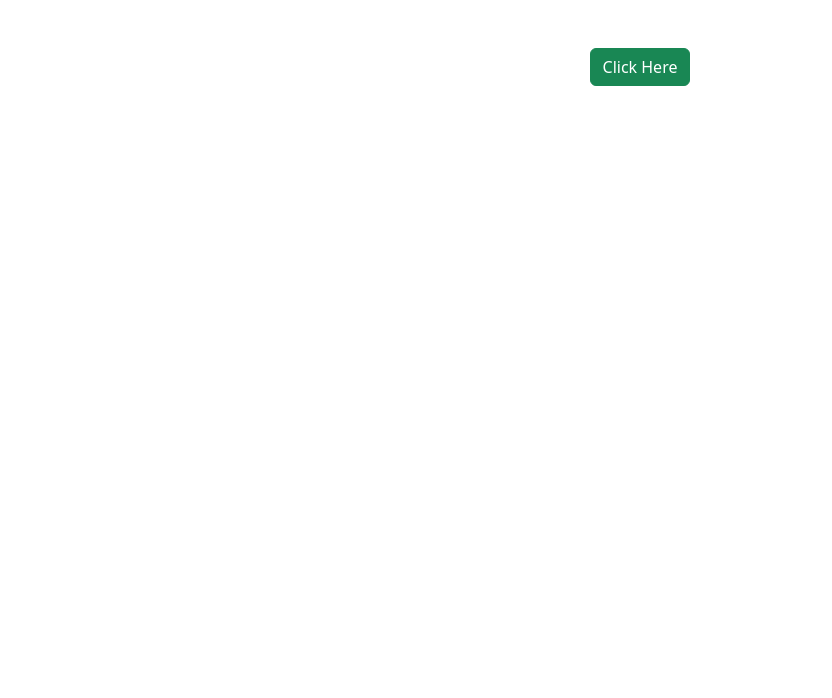
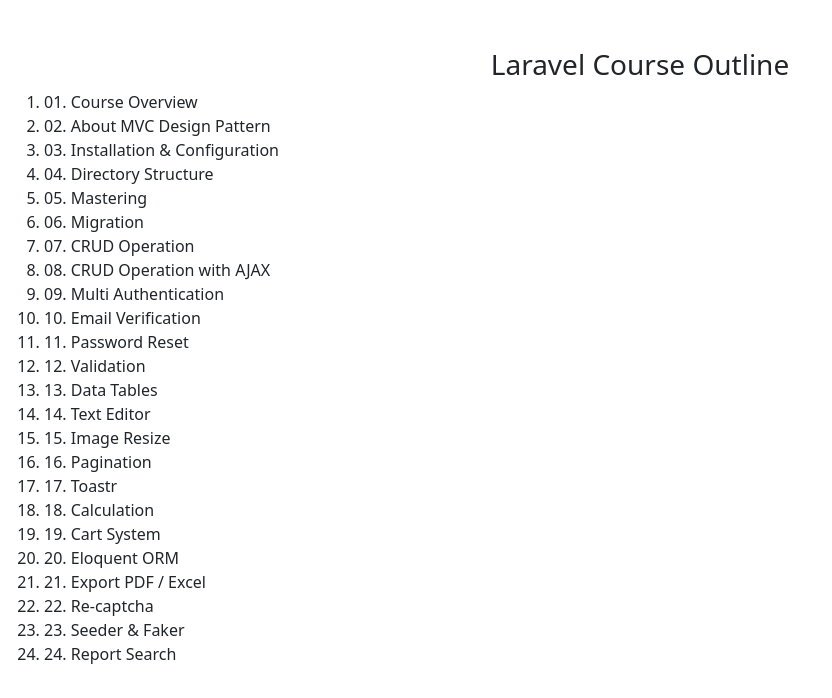
Before and after one commit to arman9022/laravel_course_outline, a plain HTML site: page index.html in a window 1280 px wide. Shown: the whole page, without its empty margins (0-832 px from the left). Drawn offline with nearby package versions, Linux system fonts and the light colour scheme.

Commit message:
Update index.html

```diff
--- a/index.html
+++ b/index.html
@@ -10,8 +10,34 @@
   <body>
     <div class="container-fluid">
         <div class="row pt-5">
-            <div class="col-12 text-center">
-                <a href="./pdf.html" class="btn btn-success">Click Here</a>
+            <div class="col-12">
+                <h3 class="text-center">Laravel Course Outline</h3>
+                <ol>
+                  <li>01.	Course Overview</li>
+                  <li>02.	About MVC Design Pattern</li>
+                  <li>03.	Installation & Configuration</li>
+                  <li>04.	Directory Structure</li>
+                  <li>05.	Mastering</li>
+                  <li>06.	Migration</li>
+                  <li>07.	CRUD Operation</li>
+                  <li>08.	CRUD Operation with AJAX</li>
+                  <li>09.	Multi Authentication</li>
+                  <li>10.	Email Verification</li>
+                  <li>11.	Password Reset</li>
+                  <li>12.	Validation</li>
+                  <li>13.	Data Tables</li>
+                  <li>14.	Text Editor</li>
+                  <li>15.	Image Resize</li>
+                  <li>16.	Pagination</li>
+                  <li>17.	Toastr</li>
+                  <li>18.	Calculation</li>
+                  <li>19.	Cart System</li>
+                  <li>20.	Eloquent ORM</li>
+                  <li>21.	Export PDF / Excel</li>
+                  <li>22.	Re-captcha</li>
+                  <li>23.	Seeder & Faker</li>
+                  <li>24.	Report Search</li>
+                </ol>
             </div>
         </div>
     </div>
```
